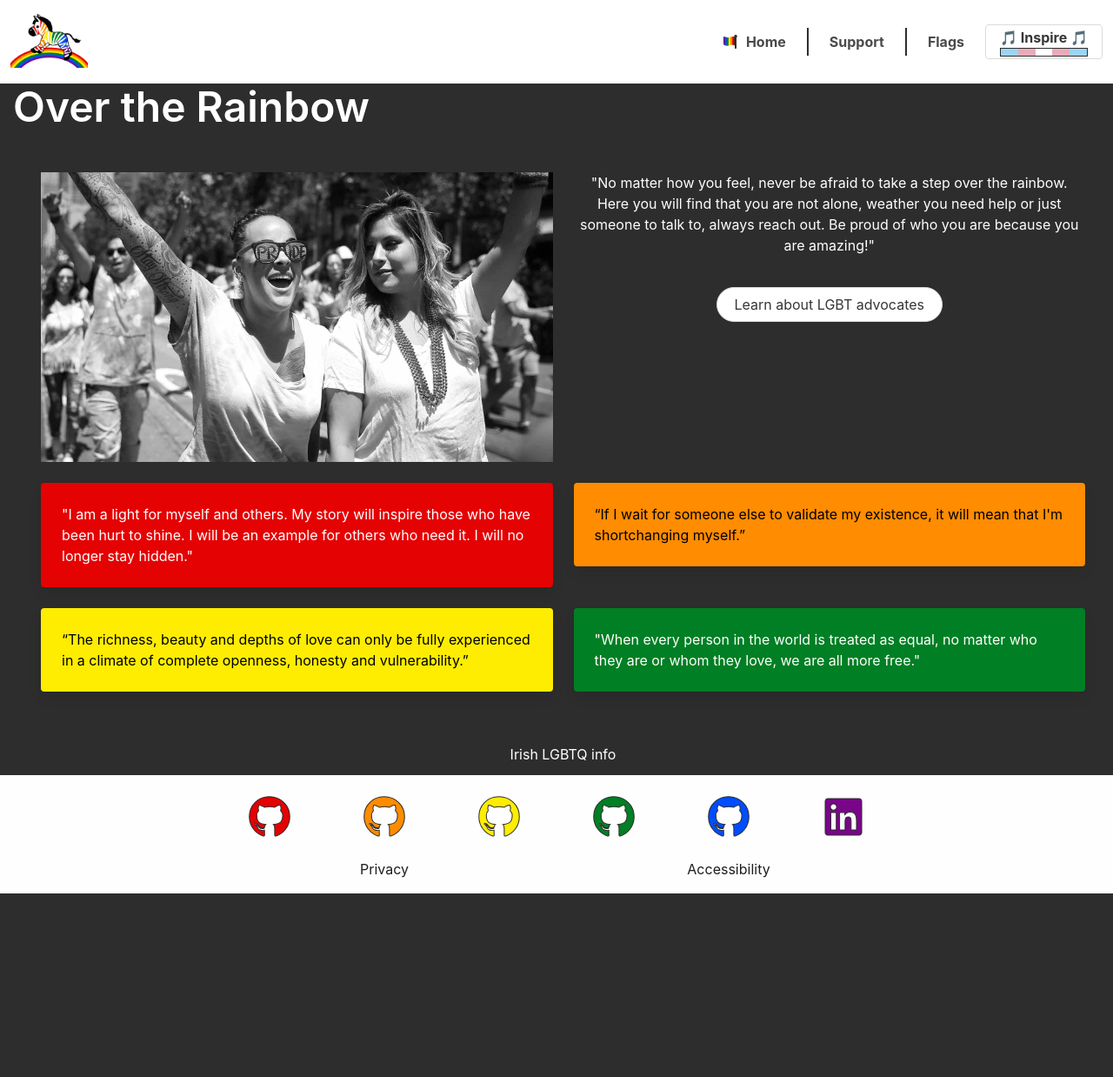
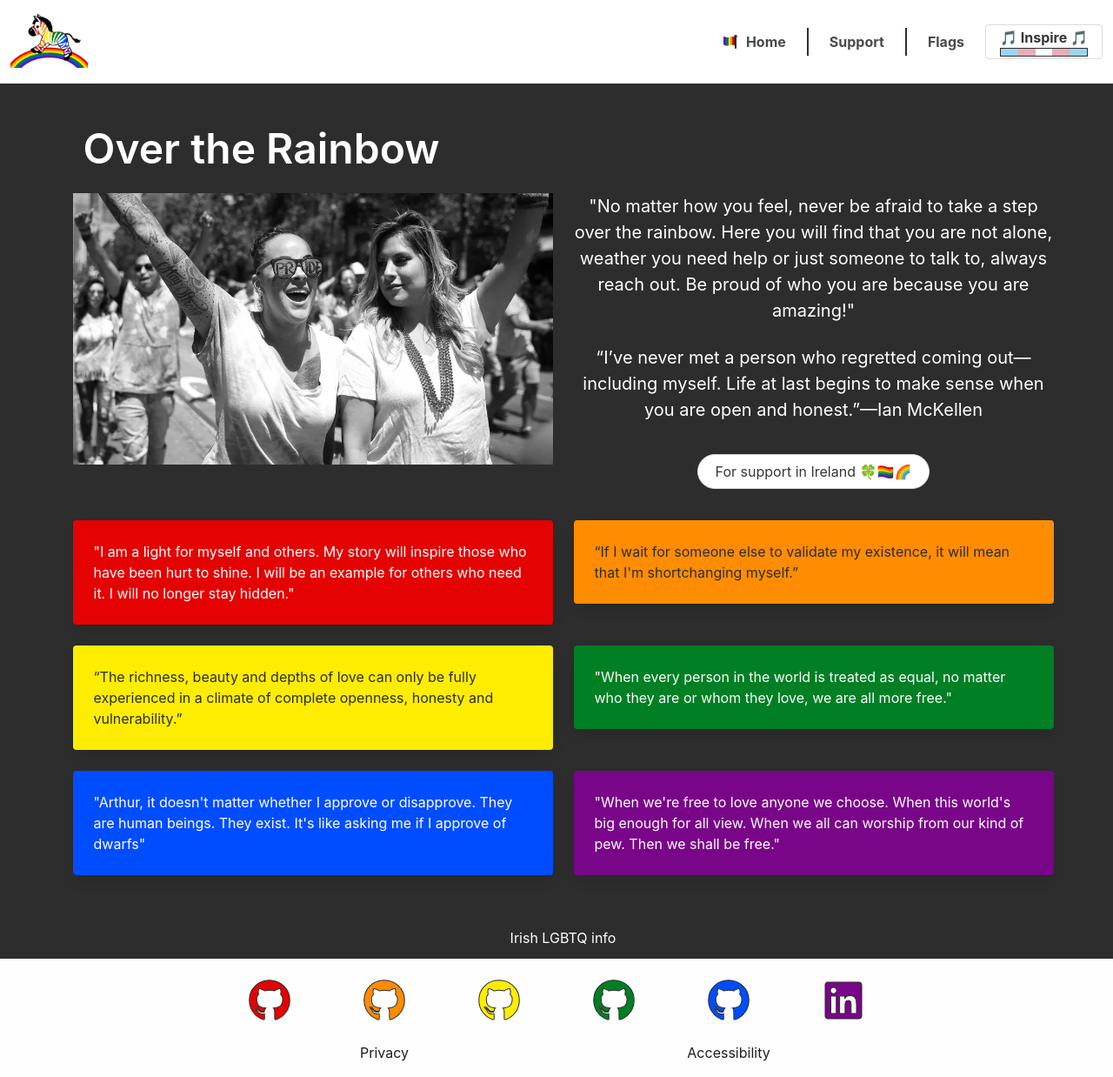
Before and after one commit to andrewdempsey2018/OvertheRainbow, a Flask app: page /home in a window 1280 px wide. Shown: the whole page at 87% size. Before the commit the page ends 1027 px from the top, so only its background shows below. Run offline with Flask 2, Linux system fonts and the light colour scheme.

Commit message:
Additional content added to home.html template

```diff
--- a/static/css/style.css
+++ b/static/css/style.css
@@ -250,30 +250,41 @@ footer {
     opacity: 0;
 }
 
-/*-------------- Flags page ----------------*/
+/* Flags page */
 
 .container-flag-intro{
     margin: 0 auto;
 }
 /* Home page */
+
 .card-mission-1 {
     background-color: var(--red);
-    color: white;
+    color: var(--p1-light);
 }
 
 .card-mission-2 {
     background-color: var(--orange);
-    color: black;
+    color: var(--p1-dark);
 }
 
 .card-mission-3 {
     background-color: var(--yellow);
-    color: black;
+    color: var(--p1-dark);
 }
 
 .card-mission-4 {
     background-color: var(--green);
-    color: white;
+    color: var(--p1-light);
+}
+
+.card-mission-5 {
+    background-color: var(--blue);
+    color: var(--p1-light);
+}
+
+.card-mission-6 {
+    background-color: var(--purple);
+    color: var(--p1-light);
 }
 
 .info_link
--- a/templates/home.html
+++ b/templates/home.html
@@ -1,13 +1,8 @@
 {% extends 'base.html' %}
 
 {% block content %}
-    <h1 class="title is-1 has-text-white">{{ page_title }}</h1>
-
-    <div class="container is-fluid">
-
-        <!-- Bulma docs sugges empty columns to help with spacing
-        https://bulma.io/documentation/columns/options/ -->
-        <div class="column"></div>
+    <div class="container mt-6 px-3">
+        <h1 class="px-3 title is-1 has-text-white">{{ page_title }}</h1>
 
         <div class="columns">
             <div class="column">
@@ -16,12 +11,15 @@
                 </figure>
             </div>
             <div class="column has-text-centered">
-                <p class="mb-5 is-size-6">"No matter how you feel, never be afraid to take a step
+                <p class="mb-5 is-size-5">"No matter how you feel, never be afraid to take a step
                     over the rainbow. Here you will find that you are not
                     alone, weather you need help or just someone to talk to, always reach out. Be proud of who you are
                     because you are amazing!"</p>
+                    <p class="mb-5 is-size-5">
+                        “I’ve never met a person who regretted coming out—including myself. Life at last begins to make sense when you are open and honest.”—Ian McKellen
+                    </p>
                 <div class="column">
-                    <a href="#" class="button is-rounded">Learn about LGBT advocates</a>
+                    <a href="https://www.belongto.org/" class="button is-rounded" target="_blank">For support in Ireland 🍀🏳‍🌈🌈</a>
                 </div>
             </div>
         </div>
@@ -54,7 +52,6 @@
         </div>
 
         <div class="columns">
-
             <!--Bulma docs GAYLE: Don't you want to go where the rainbow ends?
                 BILL: Do I want to go where the rainbow ends? -->
             <div class="column">
@@ -79,6 +76,30 @@
                 </div>
             </div>
         </div>
+        <div class="columns">
+            <div class="column">
+                <div class="card card-mission-5">
+                    <div class="card-content">
+                        <!-- Maude Findlay -->
+                        <div class="content">
+                            "Arthur, it doesn't matter whether I approve or disapprove.
+                            They are human beings. They exist. It's like asking me if I approve of dwarfs"
+                        </div>
+                    </div>
+                </div>
+            </div>
+
+            <div class="column">
+                <div class="card card-mission-6">
+                    <div class="card-content">
+                        <!-- Garth Brooks Quote -->
+                        <div class="content">
+                            "When we're free to love anyone we choose. When this world's big enough for all view. When we all can worship from our kind of pew. Then we shall be free."
+                        </div>
+                    </div>
+                </div>
+            </div>
+        </div>
 
         <!-- Bulma docs sugges empty columns to help with spacing -->
         <div class="column"></div>
```
